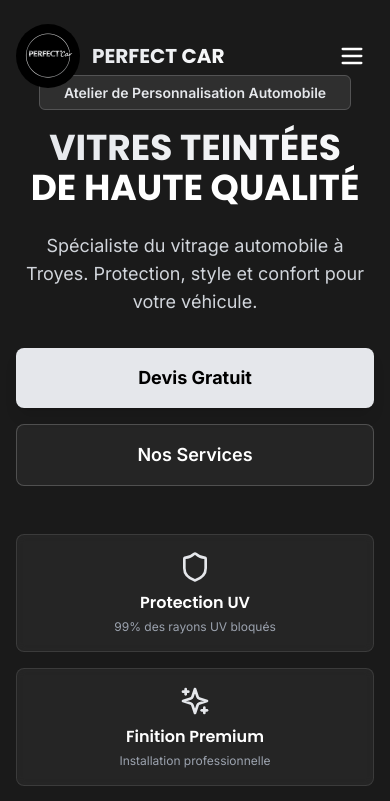
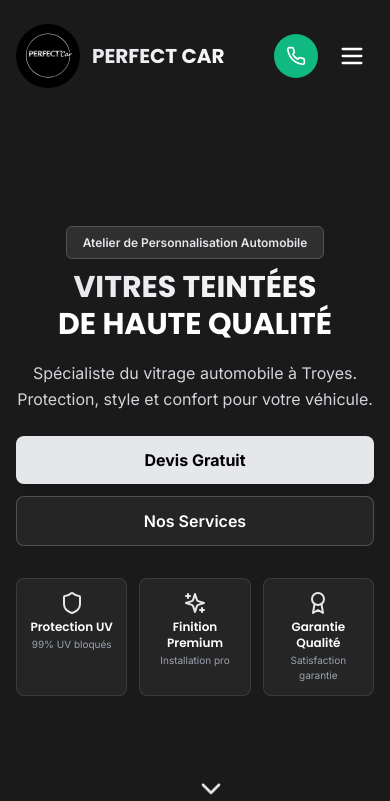
Before and after one commit to Mossab28/multiplexauto, a React (Vite) app: page / in a window 390 px wide. Shown: the top 801 px of the page. Built offline with nearby package versions, Linux system fonts and the light colour scheme.

Commit message:
feat: optimisation mobile complète + navbar avec icône téléphone verte

```diff
--- a/src/components/Contact.jsx
+++ b/src/components/Contact.jsx
@@ -24,22 +24,22 @@
   return (
     <section id="contact" className="py-20 relative">
       <div className="container mx-auto px-4 sm:px-6 lg:px-8">
-        <div className="text-center mb-16 animate-slide-up">
-          <span className="text-silver-accent font-racing font-bold text-sm tracking-wider">CONTACT</span>
-          <h2 className="text-3xl sm:text-4xl lg:text-5xl font-racing font-bold mt-4 mb-6">
+        <div className="text-center mb-12 sm:mb-16 animate-slide-up">
+          <span className="text-silver-accent font-racing font-bold text-xs sm:text-sm tracking-wider">CONTACT</span>
+          <h2 className="text-2xl sm:text-4xl lg:text-5xl font-racing font-bold mt-3 sm:mt-4 mb-4 sm:mb-6 leading-tight">
             <span className="gradient-text">PRENEZ RENDEZ-VOUS</span>
             <br />
             <span className="text-white">Dès Maintenant</span>
           </h2>
-          <p className="text-gray-400 text-lg max-w-2xl mx-auto">
+          <p className="text-gray-400 text-sm sm:text-base lg:text-lg max-w-2xl mx-auto px-4">
             Contactez-nous pour un devis gratuit et personnalisé
           </p>
         </div>
 
-        <div className="grid lg:grid-cols-2 gap-12">
+        <div className="grid lg:grid-cols-2 gap-8 sm:gap-12">
           <div className="animate-slide-right">
-            <div className="glass-effect p-8 rounded-2xl mb-6">
-              <h3 className="text-2xl font-racing font-bold mb-6 gradient-text">
+            <div className="glass-effect p-6 sm:p-8 rounded-2xl mb-6">
+              <h3 className="text-xl sm:text-2xl font-racing font-bold mb-4 sm:mb-6 gradient-text">
                 Informations de Contact
               </h3>
 
--- a/src/components/Hero.jsx
+++ b/src/components/Hero.jsx
@@ -19,52 +19,52 @@
         <div className="grid lg:grid-cols-2 gap-12 items-center">
           {/* Contenu à gauche */}
           <div className="text-center lg:text-left animate-fade-in">
-            <div className="inline-block mb-6">
-              <span className="bg-silver-accent/10 text-silver-accent px-6 py-2 rounded-md text-sm font-semibold border border-silver-accent/20">
+            <div className="inline-block mb-4 sm:mb-6">
+              <span className="bg-silver-accent/10 text-silver-accent px-4 py-2 sm:px-6 rounded-md text-xs sm:text-sm font-semibold border border-silver-accent/20">
                 Atelier de Personnalisation Automobile
               </span>
             </div>
 
-            <h1 className="text-4xl sm:text-5xl md:text-6xl lg:text-7xl font-racing font-bold mb-6 animate-slide-up">
+            <h1 className="text-3xl sm:text-5xl md:text-6xl lg:text-7xl font-racing font-bold mb-4 sm:mb-6 animate-slide-up leading-tight">
               <span className="gradient-text">VITRES TEINTÉES</span>
               <br />
               <span className="text-white">DE HAUTE QUALITÉ</span>
             </h1>
 
-            <p className="text-lg sm:text-xl text-gray-300 mb-8 lg:max-w-xl animate-slide-up" style={{ animationDelay: '0.2s' }}>
+            <p className="text-base sm:text-lg md:text-xl text-gray-300 mb-6 sm:mb-8 lg:max-w-xl animate-slide-up leading-relaxed" style={{ animationDelay: '0.2s' }}>
               Spécialiste du vitrage automobile à Troyes. Protection, style et confort pour votre véhicule.
             </p>
 
-            <div className="flex flex-col sm:flex-row items-center lg:items-start gap-4 mb-12 animate-slide-up" style={{ animationDelay: '0.4s' }}>
+            <div className="flex flex-col sm:flex-row items-stretch sm:items-center lg:items-start gap-3 sm:gap-4 mb-8 sm:mb-12 animate-slide-up" style={{ animationDelay: '0.4s' }}>
               <a
                 href="#contact"
-                className="bg-silver-accent hover:bg-white text-black px-8 py-4 rounded-lg font-bold text-lg transition-all duration-300 transform hover:scale-105 w-full sm:w-auto shadow-lg"
+                className="bg-silver-accent hover:bg-white active:bg-gray-400 text-black px-6 sm:px-8 py-3 sm:py-4 rounded-lg font-bold text-base sm:text-lg transition-all duration-300 transform hover:scale-105 w-full sm:w-auto shadow-lg text-center"
               >
                 Devis Gratuit
               </a>
               <a
                 href="#services"
-                className="bg-white/5 hover:bg-white/10 text-white px-8 py-4 rounded-lg font-semibold text-lg transition-all duration-300 border border-white/20 w-full sm:w-auto"
+                className="bg-white/5 hover:bg-white/10 text-white px-6 sm:px-8 py-3 sm:py-4 rounded-lg font-semibold text-base sm:text-lg transition-all duration-300 border border-white/20 w-full sm:w-auto text-center"
               >
                 Nos Services
               </a>
             </div>
 
-            <div className="grid grid-cols-1 sm:grid-cols-3 gap-4 animate-slide-up" style={{ animationDelay: '0.6s' }}>
-              <div className="bg-white/5 backdrop-blur-sm p-4 rounded-lg border border-white/10 transition-all duration-300 hover:bg-white/10">
-                <Shield className="w-8 h-8 text-silver-accent mx-auto lg:mx-0 mb-2" />
-                <h3 className="font-racing font-semibold text-base mb-1">Protection UV</h3>
-                <p className="text-gray-400 text-xs">99% des rayons UV bloqués</p>
+            <div className="grid grid-cols-3 gap-3 sm:gap-4 animate-slide-up" style={{ animationDelay: '0.6s' }}>
+              <div className="bg-white/5 backdrop-blur-sm p-3 sm:p-4 rounded-lg border border-white/10 transition-all duration-300 hover:bg-white/10">
+                <Shield className="w-6 h-6 sm:w-8 sm:h-8 text-silver-accent mx-auto lg:mx-0 mb-1 sm:mb-2" />
+                <h3 className="font-racing font-semibold text-xs sm:text-base mb-0.5 sm:mb-1">Protection UV</h3>
+                <p className="text-gray-400 text-[10px] sm:text-xs">99% UV bloqués</p>
               </div>
-              <div className="bg-white/5 backdrop-blur-sm p-4 rounded-lg border border-white/10 transition-all duration-300 hover:bg-white/10">
-                <Sparkles className="w-8 h-8 text-silver-accent mx-auto lg:mx-0 mb-2" />
-                <h3 className="font-racing font-semibold text-base mb-1">Finition Premium</h3>
-                <p className="text-gray-400 text-xs">Installation professionnelle</p>
+              <div className="bg-white/5 backdrop-blur-sm p-3 sm:p-4 rounded-lg border border-white/10 transition-all duration-300 hover:bg-white/10">
+                <Sparkles className="w-6 h-6 sm:w-8 sm:h-8 text-silver-accent mx-auto lg:mx-0 mb-1 sm:mb-2" />
+                <h3 className="font-racing font-semibold text-xs sm:text-base mb-0.5 sm:mb-1">Finition Premium</h3>
+                <p className="text-gray-400 text-[10px] sm:text-xs">Installation pro</p>
               </div>
-              <div className="bg-white/5 backdrop-blur-sm p-4 rounded-lg border border-white/10 transition-all duration-300 hover:bg-white/10">
-                <Award className="w-8 h-8 text-silver-accent mx-auto lg:mx-0 mb-2" />
-                <h3 className="font-racing font-semibold text-base mb-1">Garantie Qualité</h3>
-                <p className="text-gray-400 text-xs">Satisfaction garantie</p>
+              <div className="bg-white/5 backdrop-blur-sm p-3 sm:p-4 rounded-lg border border-white/10 transition-all duration-300 hover:bg-white/10">
+                <Award className="w-6 h-6 sm:w-8 sm:h-8 text-silver-accent mx-auto lg:mx-0 mb-1 sm:mb-2" />
+                <h3 className="font-racing font-semibold text-xs sm:text-base mb-0.5 sm:mb-1">Garantie Qualité</h3>
+                <p className="text-gray-400 text-[10px] sm:text-xs">Satisfaction garantie</p>
               </div>
             </div>
           </div>
--- a/src/components/Navbar.jsx
+++ b/src/components/Navbar.jsx
@@ -53,12 +53,20 @@
             </a>
           </div>
 
-          <button
-            onClick={() => setIsOpen(!isOpen)}
-            className="lg:hidden text-white p-2 hover:bg-silver-accent/20 rounded-lg transition-colors"
-          >
-            {isOpen ? <X size={28} /> : <Menu size={28} />}
-          </button>
+          <div className="lg:hidden flex items-center space-x-3">
+            <a
+              href="tel:0663207808"
+              className="bg-call-green hover:bg-green-600 text-white p-3 rounded-full transition-all duration-300 hover-lift"
+            >
+              <Phone size={20} />
+            </a>
+            <button
+              onClick={() => setIsOpen(!isOpen)}
+              className="text-white p-2 hover:bg-silver-accent/20 rounded-lg transition-colors"
+            >
+              {isOpen ? <X size={28} /> : <Menu size={28} />}
+            </button>
+          </div>
         </div>
 
         {isOpen && (
@@ -74,13 +82,6 @@
                   {link.name}
                 </a>
               ))}
-              <a
-                href="tel:0663207808"
-                className="bg-call-green hover:bg-green-600 text-white px-6 py-3 rounded-lg font-semibold transition-all duration-300 flex items-center justify-center space-x-2"
-              >
-                <Phone size={18} />
-                <span>06 63 20 78 08</span>
-              </a>
             </div>
           </div>
         )}
--- a/src/components/Services.jsx
+++ b/src/components/Services.jsx
@@ -61,19 +61,19 @@
   return (
     <section id="services" className="py-20 relative">
       <div className="container mx-auto px-4 sm:px-6 lg:px-8">
-        <div className="text-center mb-16 animate-slide-up">
-          <span className="text-silver-accent font-racing font-bold text-sm tracking-wider">NOS SERVICES</span>
-          <h2 className="text-3xl sm:text-4xl lg:text-5xl font-racing font-bold mt-4 mb-6">
+        <div className="text-center mb-12 sm:mb-16 animate-slide-up">
+          <span className="text-silver-accent font-racing font-bold text-xs sm:text-sm tracking-wider">NOS SERVICES</span>
+          <h2 className="text-2xl sm:text-4xl lg:text-5xl font-racing font-bold mt-3 sm:mt-4 mb-4 sm:mb-6 leading-tight">
             <span className="gradient-text">VITRAGE POUR TOUS</span>
             <br />
             <span className="text-white">TYPES DE VÉHICULES</span>
           </h2>
-          <p className="text-gray-400 text-lg max-w-2xl mx-auto">
+          <p className="text-gray-400 text-sm sm:text-base lg:text-lg max-w-2xl mx-auto px-4">
             Des solutions adaptées à chaque type de véhicule avec une qualité professionnelle garantie
           </p>
         </div>
 
-        <div className="flex flex-wrap justify-center gap-4 mb-12">
+        <div className="flex flex-wrap justify-center gap-3 sm:gap-4 mb-8 sm:mb-12">
           {categories.map((category) => {
             const Icon = category.icon
             return (
```
Also changed, not shown: src/components/BrandGallery.jsx (+6 -6 lines).
